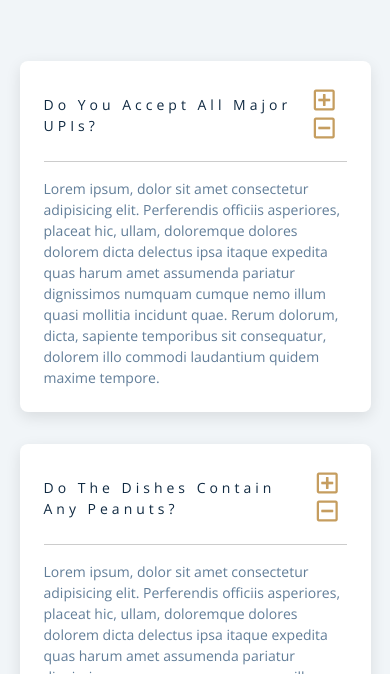
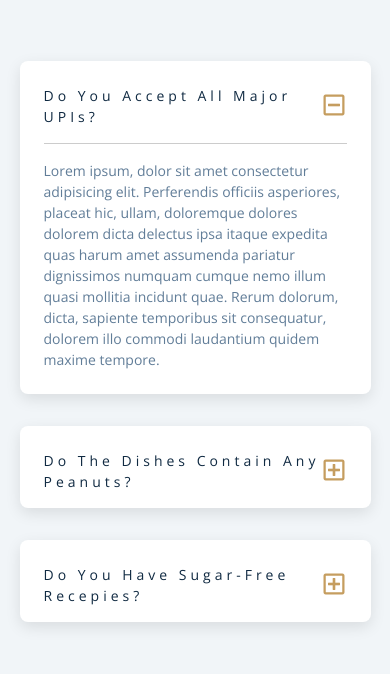
Before and after one commit to AshwanthramKL/Frequent-Q-A, a plain HTML site: page index.html in a window 390 px wide. Both pictures are taken after a click on the button 324 px from the left and 284 px from the top of the page. Shown: the part 170-844 px from the top of the page. Drawn offline with nearby package versions, Linux system fonts and the light colour scheme.

Commit message:
added show answer on click

```diff
--- a/app.js
+++ b/app.js
@@ -1,2 +1,12 @@
 //using selectors inside the element
+
 // traversing the dom
+
+const btns = document.querySelectorAll('.question-btn');
+
+btns.forEach((btn) =>{
+    btn.addEventListener('click', (e) =>{
+        const question = e.currentTarget.parentElement.parentElement;
+        question.classList.toggle('show-text');
+    })
+})
--- a/styles.css
+++ b/styles.css
@@ -231,7 +231,7 @@ Questions
   margin-bottom: 0;
 }
 /* hide text */
-/* .question-text {
+.question-text {
   display: none;
 }
 .show-text .question-text {
@@ -245,4 +245,4 @@ Questions
 }
 .show-text .plus-icon {
   display: none;
-} */
+}
```
